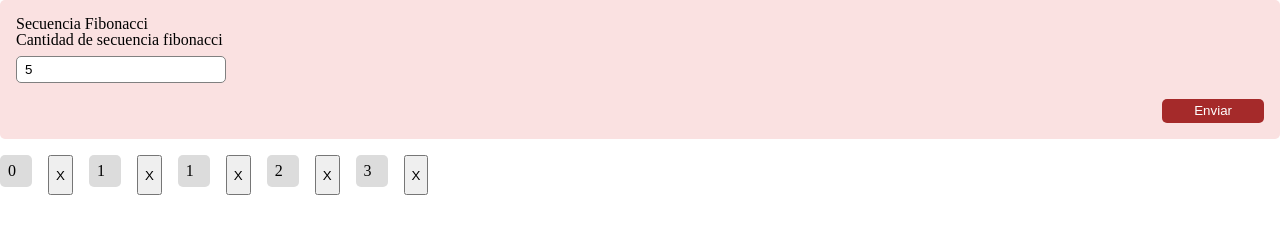
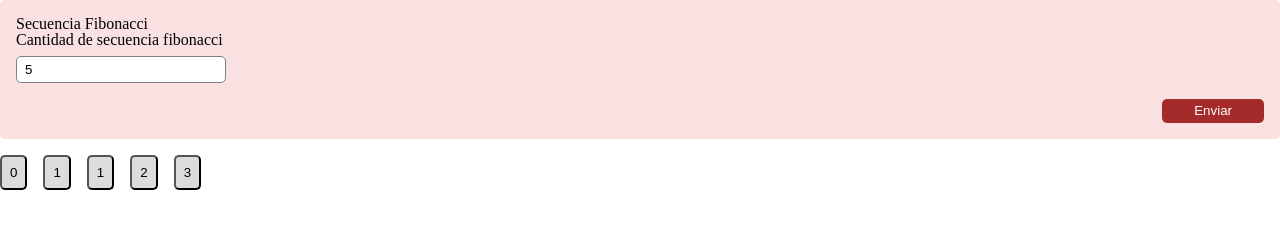
Before and after one commit to 2023-SEMI-DESIX-G1/gonzalez-roboan, a plain HTML site: page Laboratorio_4/Laboratorio_4.html in a window 1280 px wide. Both pictures are taken after typing "5" into the empty fields and a click on the button "Enviar". Drawn offline with Linux system fonts and the light colour scheme.

Commit message:
Modificaciones al proceso de generacion

```diff
--- a/Laboratorio_4/Laboratorio_4.html
+++ b/Laboratorio_4/Laboratorio_4.html
@@ -21,7 +21,7 @@
                     </div>
                     <div class="card-body">
                         <label for="quantity">Cantidad de secuencia fibonacci</label>
-                        <input id="quantity" type="number">
+                        <input id="numero" type="number">
                     </div>
                     <div class="card-footer">
                         <button type="submit">Enviar</button>
--- a/Laboratorio_4/Laboratorio_4.js
+++ b/Laboratorio_4/Laboratorio_4.js
@@ -2,8 +2,8 @@
     const app = {
         HTMLElement: {
             fibonacci: document.getElementById("fibonacci"),
-            fibonacciFromInput: document.getElementById("quantity"),
-            fibonacciNumbersList: document.getElementById("response")
+            numberFromInput: document.getElementById("numero"),
+            numberList: document.getElementById("response")
         },
         init() {
             app.HTMLElement.fibonacci.addEventListener('submit', app.handlers.fibonacciFromSubmitHandler)
@@ -11,8 +11,8 @@
         handlers: {
             fibonacciFromSubmitHandler(event) {
                 event.preventDefault();
-                const quantity = app.HTMLElement.fibonacciFromInput.value;
-                const fibonacciNumbers = app.methods.getfibonacciNumbers(quantity);
+                const numero = app.HTMLElement.numberFromInput.value;
+                const fibonacciNumbers = app.methods.getfibonacciNumbers(numero);
                 app.methods.printFibonacciNumbers(fibonacciNumbers)
             }
         },
@@ -32,18 +32,17 @@
                 return fibonacciNumbers;
             },
             printFibonacciNumbers(fibonacciNumbers) {
-                const fibonacciNumbersList = app.HTMLElement.fibonacciNumbersList;
-                fibonacciNumbersList.innerHTML = " ";
+                const numbersList = app.HTMLElement.numberList;
+                numbersList.innerHTML = "";
+                let id = 0
                 fibonacciNumbers.forEach((fibonacciNumber) => {
-                    const listItem = document.createElement("div");
-                    const listItemSpan = document.createElement("button");
-
-                    listItemSpan.classList.add("list-button-item")
+                    const listItem = document.createElement("button");
+                    listItem.id = id;
+                    listItem.setAttribute("onclick", "alert(id)");
                     listItem.classList.add("list-group-item");
-
                     listItem.textContent = fibonacciNumber;
-                    listItemSpan.textContent = "X";
-                    fibonacciNumbersList.appendChild(listItem).after(listItemSpan);
+                    numbersList.appendChild(listItem);
+                    id = id + 1;
                 });
 
             }
@@ -51,3 +50,11 @@
     };
     app.init();
 })();
+
+function alert(id) {
+    let result = confirm("estas seguro que quieres Eliminar");
+
+    if (result === true) {
+        document.getElementById(id).remove();
+    }
+}
--- a/Laboratorio_4/Style.css
+++ b/Laboratorio_4/Style.css
@@ -46,7 +46,7 @@ body {
 }
 
 #response .list-group-item{
-    width: 1rem;
+    width: auto;
     padding: 0.5rem;
     border-radius: 5px;
     margin-bottom: 0.5rem;
```
